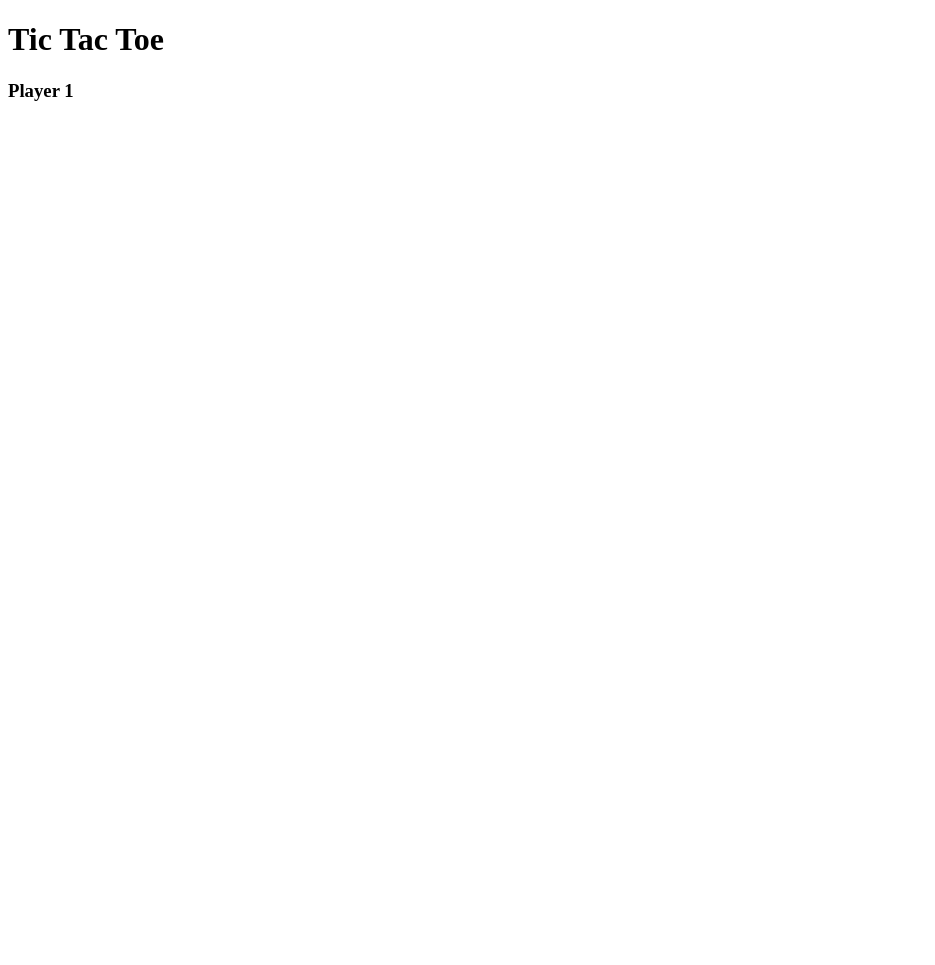
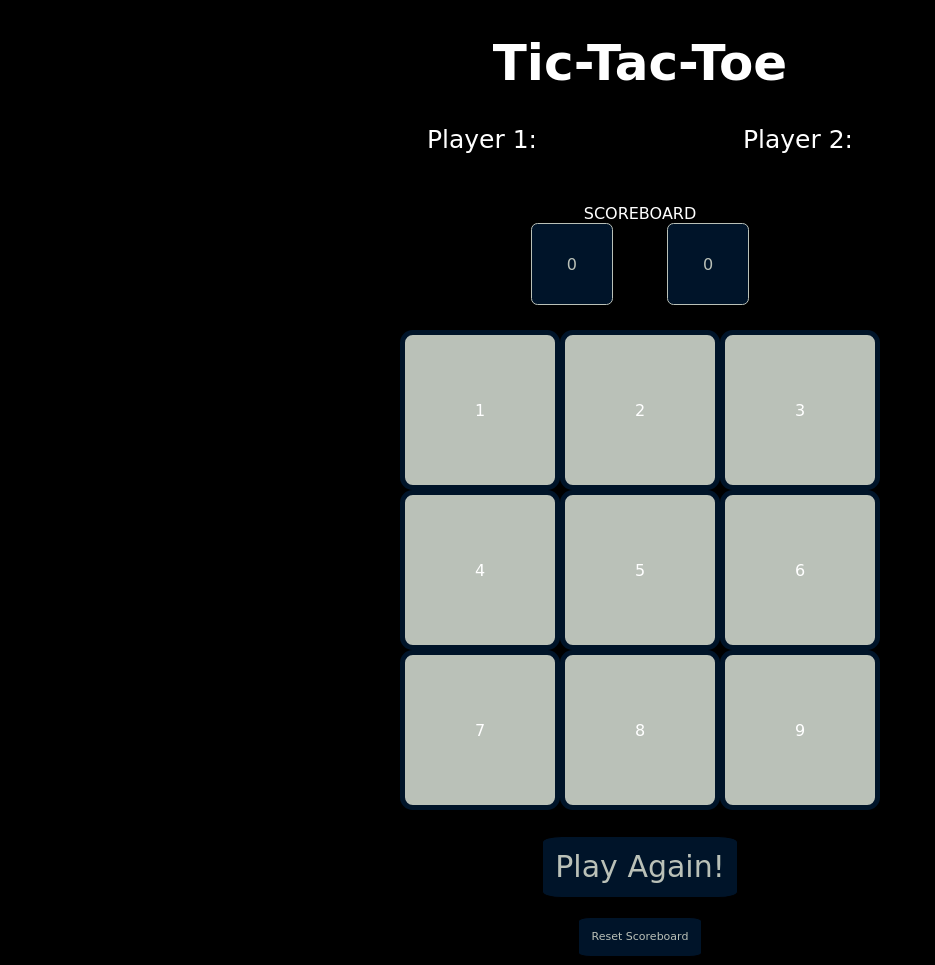
Before and after one commit to kimjessicad/TicTacToe, a plain HTML site: page index.html in a window 1280 px wide. Shown: the whole page, without its empty margins (0-935 px from the left). Before the commit the page ends 800 px from the top, so only its background shows below. Drawn offline with Linux system fonts and the light colour scheme; a web font is replaced by a local one.

Commit message:
bulk html and css

```diff
--- a/index.html
+++ b/index.html
@@ -4,12 +4,46 @@
     <meta charset="UTF-8">
     <meta http-equiv="X-UA-Compatible" content="IE=edge">
     <meta name="viewport" content="width=device-width, initial-scale=1.0">
-    <title>TicTacToe</title>
+    <title>Tic-Tac-Toe</title>
+    <link rel="stylesheet" href="style.css"/>
+    <link rel = "stylesheet" href ="app.js"/>
 </head>
 <body>
     <header>
-        <h1>Tic Tac Toe</h1>
-        <h3>Player 1</h3>
+        <h1 class="title" >Tic-Tac-Toe</h1>
+        <section class="players">
+            <span>Player 1: <span id="player1"></span></span>
+            <span>Player 2: <span id="player2"></span></span>
+        </section>
+        <div id="scoreboardTitle">SCOREBOARD</div>
+            <section class="scoreboard">
+            <div id="player1score">0</div>
+            <div id="player2score">0</div>
+        </section>
+
     </header>
+<main>
+    <section class="boxes">
+    <div id="box1">1</div>
+    <div id="box2">2</div>
+    <div id="box3">3</div>
+    </section>
+    <section class="boxes">
+    <div id="box4">4</div>
+    <div id="box5">5</div>
+    <div id="box6">6</div>
+    </section>
+    <section class="boxes">
+    <div id="box7">7</div>
+    <div id="box8">8</div>
+    <div id="box9">9</div>
+    </section>
+</main>
+<footer>
+    <button class="restart">Play Again!</button>
+    <br>
+    <br>
+    <button class="resetScoreboard">Reset Scoreboard</button>
+</footer>
 </body>
 </html>
--- a/style.css
+++ b/style.css
@@ -0,0 +1,127 @@
+@import url('https://fonts.googleapis.com/css2?family=Slackey&display=swap');
+
+body{
+    font-family: Georgia, 'Times New Roman', Times, serif;
+    background-color:black;
+    color:white;
+    font-family: 'Slackey', cursive;
+}
+header{
+    display:block;
+    text-align: center;
+}
+.title{
+    font-size: 50px;
+}
+.players{
+    display: flex;
+    justify-content: space-around;
+    margin-left: 25%;
+    margin-right: 25%;
+    font-size: 25px;
+    /* border: 1px solid pink; */
+}
+#player1{
+    display: flex;
+    margin-right: 10px;
+    min-width: 150px;
+    min-height: 50px;
+    font-size: 25px;
+    /* border: 1px solid pink; */
+}
+#player2{
+    display: flex;
+    margin-left: 10px;
+    min-width: 150px;
+    min-height: 50px;
+    font-size: 25px;
+    /* border: 1px solid pink; */
+}
+.scoreboard{
+    display: flex;
+    justify-content:space-around;
+    margin-left: 40%;
+    margin-right: 40%;
+    /* border: 1px solid pink; */
+}
+#player1score{
+    display: flex;
+    justify-content: center;
+    align-items: center;
+    margin-right: 10px;
+}
+#player2score{
+    display: flex;
+    justify-content: center;
+    align-items: center;
+    margin-left: 10px;
+}
+.scoreboard div{
+    background-color: #001429;
+    color:#BAC1B8;
+    border: 1px solid #BAC1B8;
+    border-radius: 8%;
+    min-height: 80px;
+    min-width: 80px;
+    text-align: center;
+}
+#scoreboardTitle{
+    text-align: center;
+
+}
+main{
+    box-sizing: border-box;
+    margin-right: 20%;
+    margin-left: 20%;
+    padding: 2%;
+    min-height:400px; /* edit out later */
+    text-align: center;
+}
+.boxes{
+    display: flex;
+    justify-content: center;
+}
+
+.boxes div:hover{
+    box-shadow: 5px 1px 5px white;
+}
+
+.boxes div{
+    display: flex;
+    justify-content: center;
+    align-items: center;
+    background-color: #BAC1B8;
+    border: 5px solid #001429;
+    border-radius: 8%;
+    min-height: 150px;
+    min-width: 150px;
+}
+footer{
+    display:block;
+    text-align: center;
+}
+.restart{
+    background-color: #001429;
+    color:#BAC1B8;
+    border: 1px solid black;
+    border-radius: 10%;
+    padding: 1%;
+    font-size: 30px;
+    font-family: 'Slackey', cursive;
+}
+.restart:hover{
+    box-shadow: 0px 5px 3px white;
+}
+
+.resetScoreboard{
+    background-color: #001429;
+    color:#BAC1B8;
+    border: 1px solid black;
+    border-radius: 10%;
+    padding: 1%;
+    font-size: 11px;
+    font-family: 'Slackey', cursive;
+}
+.resetScoreboard:hover{
+    box-shadow: 0px 3px 3px white;
+}
```
